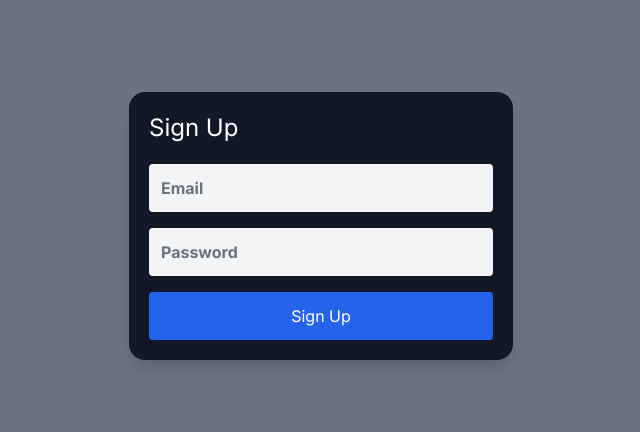
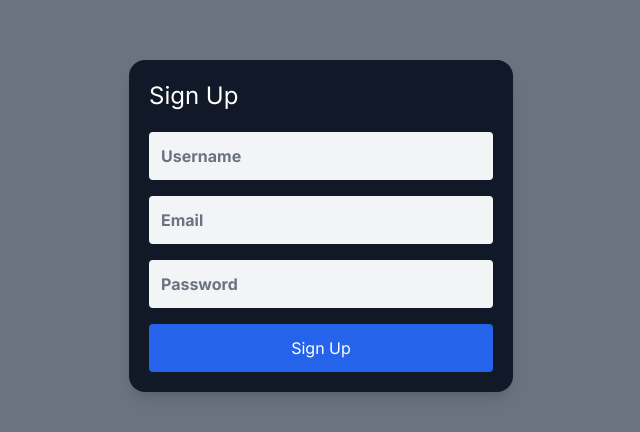
Before and after one commit to gino23odar/convo-master, a Next.js app: page /sign-up in a window 1280 px wide. Shown: the part 174-606 px from the top of the page, without its empty margins (319-959 px from the left). Built offline with nearby package versions, Linux system fonts and the light colour scheme; no server answers.

Commit message:
feat: modified sign-up to include a username for users

```diff
--- a/src/app/sign-up/page.tsx
+++ b/src/app/sign-up/page.tsx
@@ -2,20 +2,31 @@
 import React, { useState } from 'react';
 import {useCreateUserWithEmailAndPassword} from 'react-firebase-hooks/auth'
 import {auth} from '@/app/firebase/config'
+import { updateProfile } from 'firebase/auth';
+import { useRouter } from 'next/navigation';
 
 const SignUp = () => {
   const [email, setEmail] = React.useState<string>('');
   const [password, setPassword] = React.useState<string>('');
+  const [name, setName] = React.useState<string>('')
   const [createUserWithEmailAndPassword] = useCreateUserWithEmailAndPassword(auth);
+  const router = useRouter();
 
   const handleSignUp = async () => {
     try {
         const res = await createUserWithEmailAndPassword(email, password)
-        console.log({res})
-        sessionStorage.setItem('user', 'true')
-        setEmail('');
-        setPassword('')
 
+        if(res?.user){
+            await updateProfile(res.user, {
+                displayName: name
+            })
+            console.log({res})
+          sessionStorage.setItem('user', 'true')
+          setEmail('');
+          setPassword('');
+          setName('');
+          router.push('/')
+        }
     } catch(e){
         console.error(e)
     }
@@ -25,6 +36,13 @@ const SignUp = () => {
     <div className="min-h-screen flex items-center justify-center bg-gray-500">
       <div className="bg-gray-900 p-5 rounded-2xl shadow-lg w-96">
         <h1 className="text-white text-2xl mb-5">Sign Up</h1>
+        <input
+          type="name"
+          placeholder="Username"
+          value={name}
+          onChange={(e) => setName(e.target.value)}
+          className="w-full p-3 mb-4 bg-gray-100 rounded outline-none text-black font-bold placeholder-gray-500"
+        />
         <input
           type="email"
           placeholder="Email"
```
